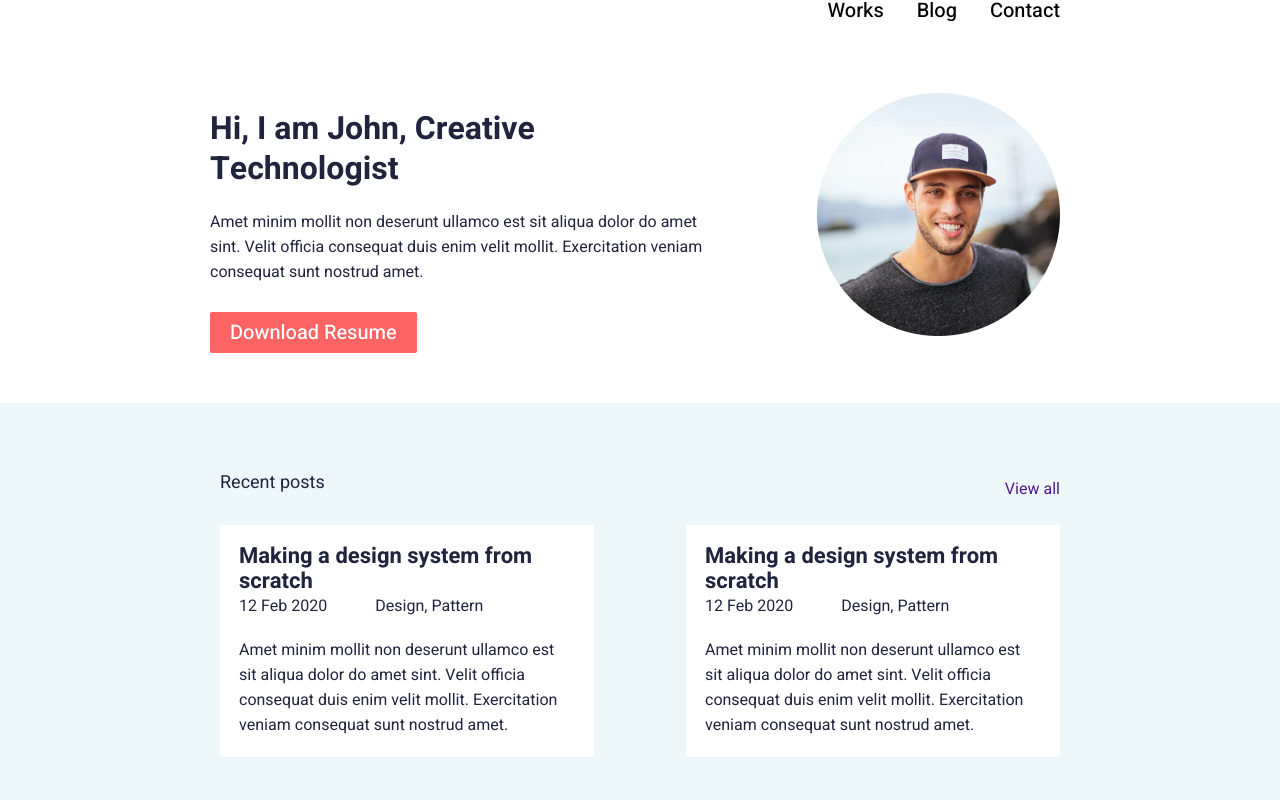
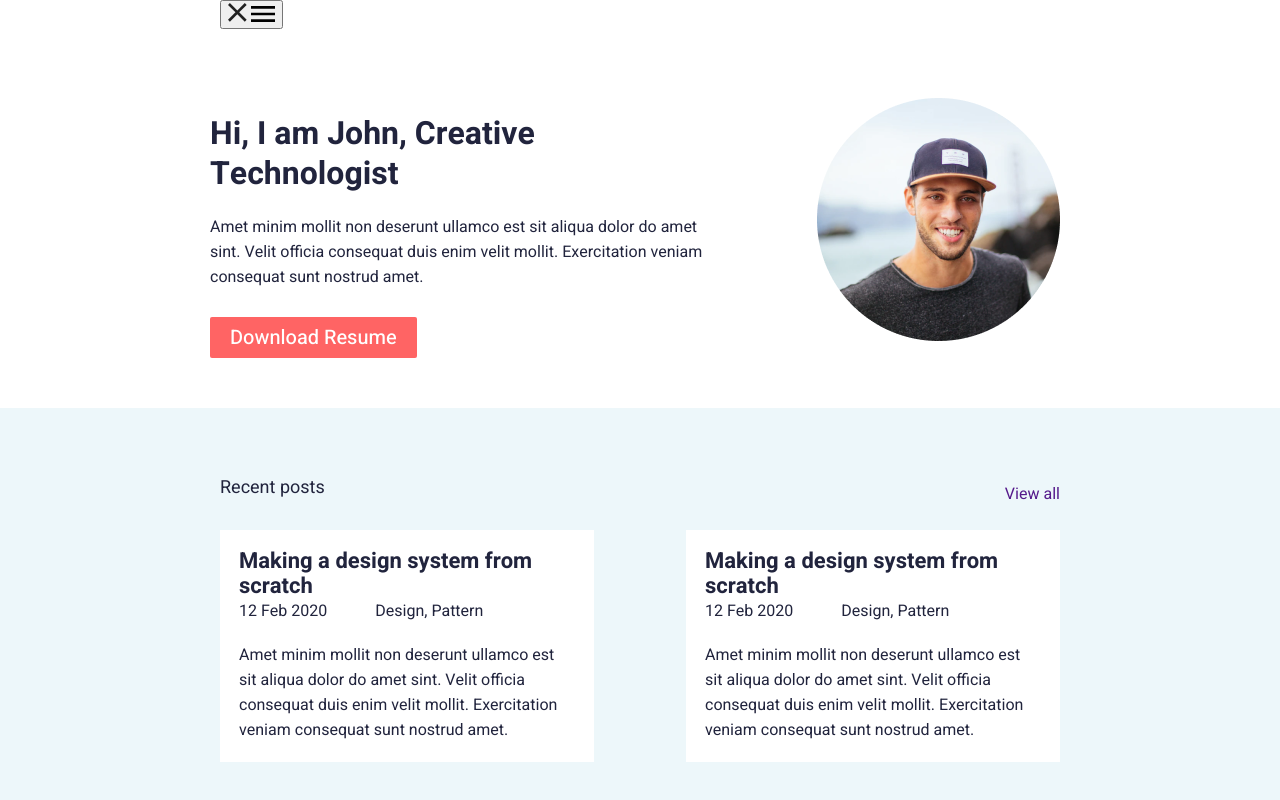
Before and after one commit to Bogdan3690/John, a plain HTML site: page index.html in a window 1280 px wide. Shown: the top 800 px of the page. Drawn offline with nearby package versions, Linux system fonts and the light colour scheme.

Commit message:
add menu button

```diff
--- a/index.html
+++ b/index.html
@@ -27,6 +27,33 @@
           <li class="item"><a href="">Blog</a></li>
           <li class="item"><a href="">Contact</a></li>
         </ul>
+        <button class="menu-button" type="button" data-menu-button>
+          <svg xmlns="http://www.w3.org/2000/svg" width="19" height="19" viewBox="0 0 19 19" fill="none">
+            <path d="M18.6667 1.88L16.7867 0L9.33333 7.45334L1.88 0L0 1.88L7.45334 9.33333L0 16.7867L1.88 18.6667L9.33333 11.2133L16.7867 18.6667L18.6667 16.7867L11.2133 9.33333L18.6667 1.88Z" fill="#212121"/>
+            </svg>
+            <svg
+            xmlns="http://www.w3.org/2000/svg"
+            width="24"
+            height="16"
+            viewBox="0 0 24 16"
+            fill="none"
+          >
+            <path
+              fill-rule="evenodd"
+              clip-rule="evenodd"
+              d="M0 2.66667V0H24V2.66667H0ZM0 9.33333H24V6.66667H0V9.33333ZM0 16H24V13.3333H0V16Z"
+              fill="black"
+            />
+          </svg>
+        </button>
+        <div class="menu" data-menu>
+          <nav>
+            <ul class="list">
+          <li class="item"><a href="">Works</a></li>
+          <li class="item"><a href="">Blog</a></li>
+          <li class="item"><a href="">Contact</a></li>
+            </ul>
+          </nav>
       </div>
     </header>
     <main>
--- a/sass/_header.scss
+++ b/sass/_header.scss
@@ -2,9 +2,10 @@
  .list{
     display: flex;
     justify-content: end;
-    @media screen and (min-width: 870px){
-        gap: 33px;
-    }
+    gap: 33px;
+    @media screen and (min-width: 852px) {
+        display: none;
+      }
 }
 
 a{
```
Also changed, not shown: css/main.css, css/main.min.css, 2 other files.
